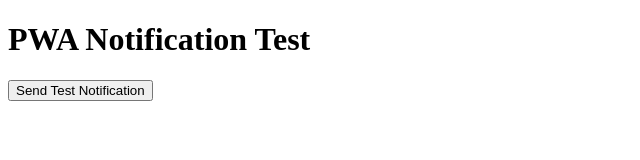
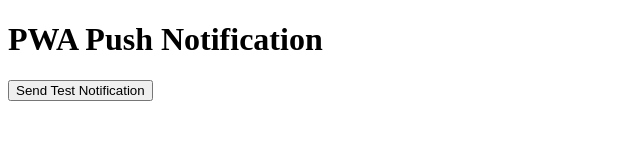
Before and after one commit to SantoshScripter/push-notification, a plain HTML site: page index.html in a window 1280 px wide. Shown: the whole page, without its empty margins (0-640 px from the left). Drawn offline with Linux system fonts and the light colour scheme.

Commit message:
Update index.html

```diff
--- a/index.html
+++ b/index.html
@@ -8,7 +8,7 @@
   <meta name="theme-color" content="#317EFB"/>
 </head>
 <body>
-  <h1>PWA Notification Test</h1>
+  <h1>PWA Push Notification</h1>
   <button id="notifyBtn">Send Test Notification</button>
 
   <script>
```
